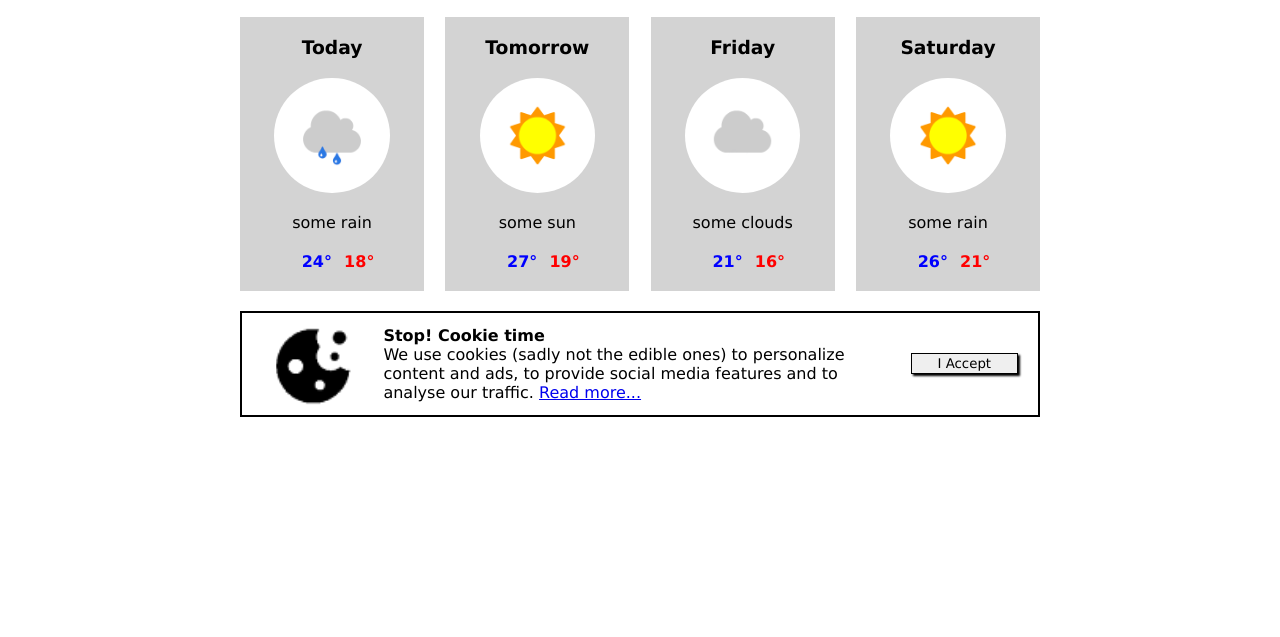
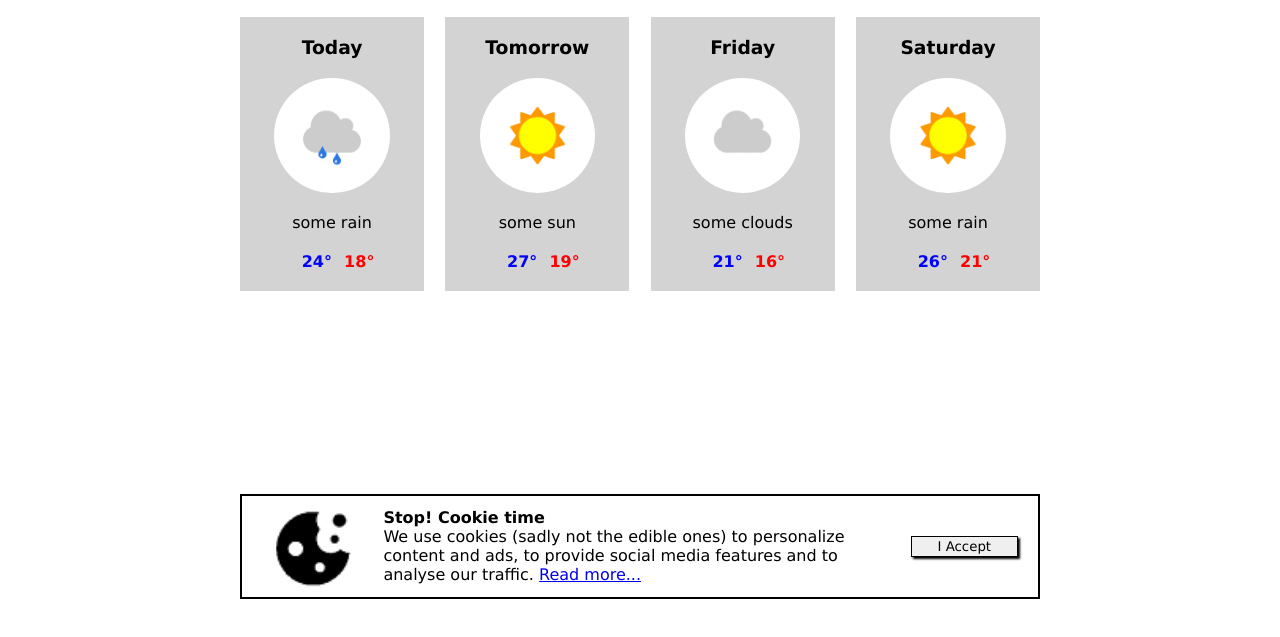
Before and after one commit to RobertsonTanya/DojoWeather, a plain HTML site: page index.html in a window 1280 px wide. Shown: the part 161-798 px from the top of the page. Drawn offline with Linux system fonts and the light colour scheme.

Commit message:
affix Cookie bar to bottom of page

```diff
--- a/styles.css
+++ b/styles.css
@@ -79,11 +79,15 @@ main {
 }
 #cookies {
     align-items: center;
+    background-color: white;
+    bottom: 20px;
     border: 2px solid black;
     display: flex;
     justify-content: space-between;
     margin: 20px 0;
     padding: 0 20px;
+    position: fixed;
+    width: 800px;
 }
 #cookies img {
     flex: 1;
```
